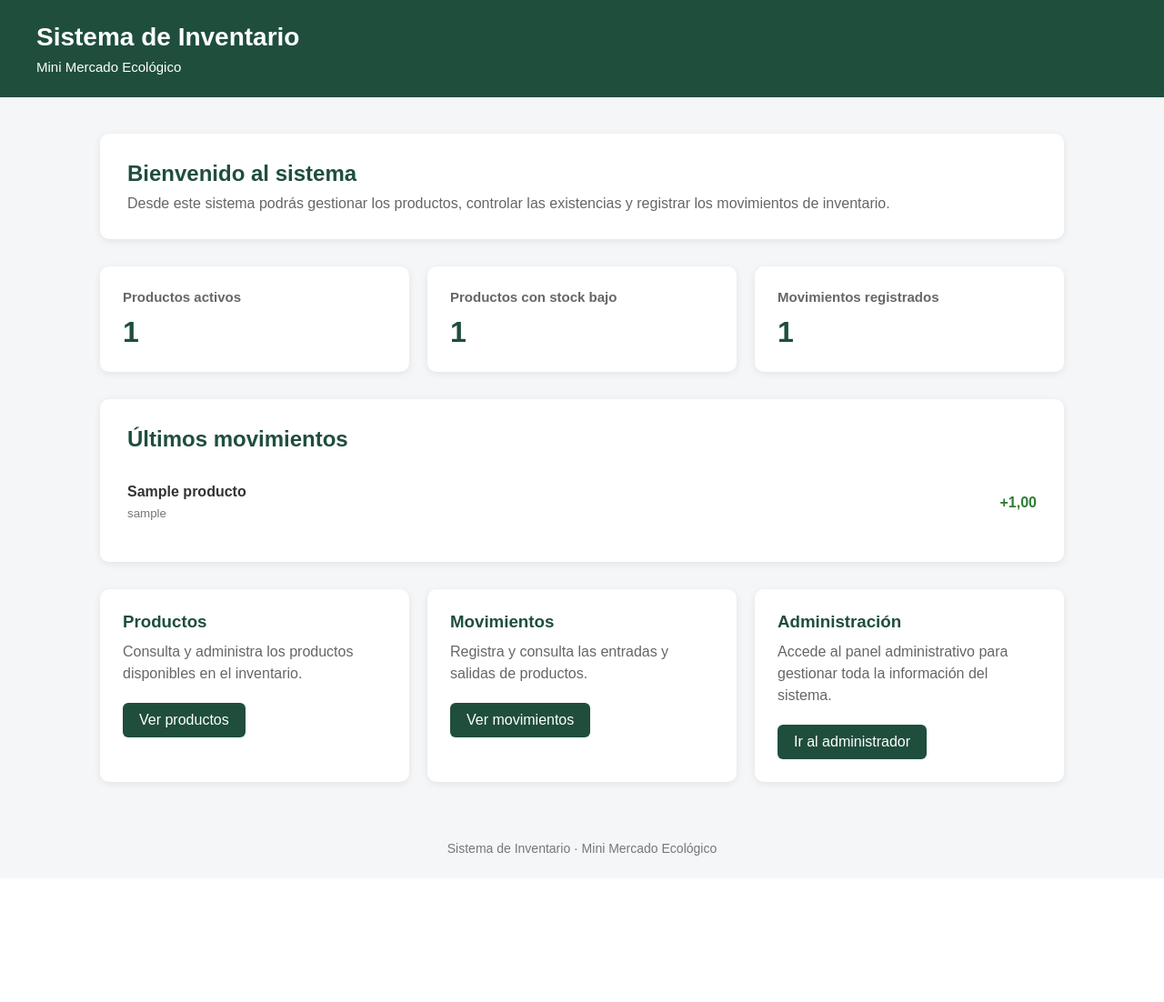
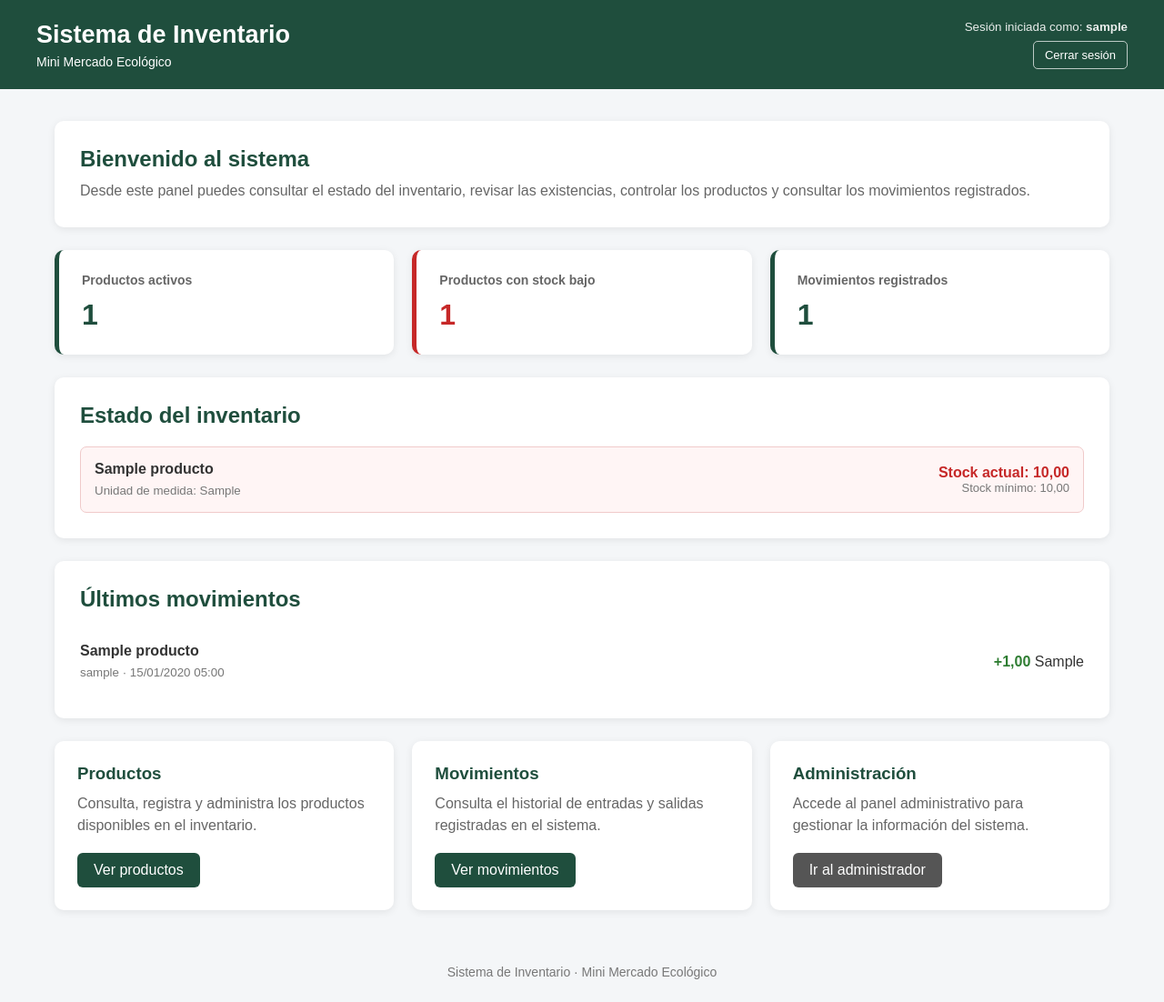
Before and after one commit to Scabezaspaz/Proyecto-Practica-Minimercado, a Django app: page / in a window 1280 px wide. Shown: the whole page at 91% size. Before the commit the page ends 941 px from the top, so only its background shows below. Run offline with Django 5.2, Linux system fonts and the light colour scheme; a user stored in the database is signed in; tables that the repository leaves empty hold one stand-in row (values such as "Sample post").

Commit message:
Avance del Backend 80-85

```diff
--- a/inventario/templates/inventario/inicio.html
+++ b/inventario/templates/inventario/inicio.html
@@ -1,12 +1,16 @@
 <!DOCTYPE html>
 <html lang="es">
+
 <head>
+
     <meta charset="UTF-8">
+
     <meta name="viewport" content="width=device-width, initial-scale=1.0">
 
-    <title>Sistema de Inventario</title>
+    <title>Inicio - Sistema de Inventario</title>
 
     <style>
+
         * {
             box-sizing: border-box;
             margin: 0;
@@ -22,46 +26,81 @@
         header {
             background-color: #1f4e3d;
             color: white;
-            padding: 25px 40px;
+            padding: 22px 40px;
+        }
+
+        .header-contenido {
+            max-width: 1200px;
+            margin: auto;
+            display: flex;
+            justify-content: space-between;
+            align-items: center;
+            gap: 20px;
         }
 
         header h1 {
-            font-size: 28px;
-            margin-bottom: 8px;
+            font-size: 27px;
+            margin-bottom: 6px;
         }
 
         header p {
-            font-size: 15px;
+            font-size: 14px;
+        }
+
+        .usuario-header {
+            text-align: right;
+        }
+
+        .usuario-header small {
+            display: block;
+            margin-bottom: 8px;
+            opacity: 0.9;
+        }
+
+        .cerrar-sesion {
+            display: inline-block;
+            color: white;
+            text-decoration: none;
+            border: 1px solid rgba(255, 255, 255, 0.7);
+            padding: 7px 12px;
+            border-radius: 5px;
+            font-size: 13px;
+        }
+
+        .cerrar-sesion:hover {
+            background-color: white;
+            color: #1f4e3d;
         }
 
         main {
-            max-width: 1100px;
-            margin: 40px auto;
+            max-width: 1200px;
+            margin: 35px auto;
             padding: 0 20px;
         }
 
         .bienvenida {
             background-color: white;
-            padding: 30px;
+            padding: 28px;
             border-radius: 10px;
-            margin-bottom: 30px;
+            margin-bottom: 25px;
             box-shadow: 0 2px 8px rgba(0, 0, 0, 0.08);
         }
 
         .bienvenida h2 {
-            margin-bottom: 10px;
             color: #1f4e3d;
+            margin-bottom: 9px;
         }
 
         .bienvenida p {
             color: #666;
+            line-height: 1.5;
         }
 
         .resumen {
             display: grid;
-            grid-template-columns: repeat(auto-fit, minmax(220px, 1fr));
+            grid-template-columns: repeat(3, 1fr);
             gap: 20px;
-            margin-bottom: 30px;
+            margin-bottom: 25px;
         }
 
         .indicador {
@@ -69,11 +108,16 @@
             padding: 25px;
             border-radius: 10px;
             box-shadow: 0 2px 8px rgba(0, 0, 0, 0.08);
+            border-left: 5px solid #1f4e3d;
+        }
+
+        .indicador.alerta {
+            border-left-color: #c62828;
         }
 
         .indicador h3 {
             color: #666;
-            font-size: 15px;
+            font-size: 14px;
             margin-bottom: 12px;
         }
 
@@ -83,25 +127,77 @@
             color: #1f4e3d;
         }
 
-        .movimientos {
+        .numero.alerta {
+            color: #c62828;
+        }
+
+        .seccion {
             background-color: white;
-            padding: 30px;
+            padding: 28px;
             border-radius: 10px;
-            margin-bottom: 30px;
+            margin-bottom: 25px;
             box-shadow: 0 2px 8px rgba(0, 0, 0, 0.08);
         }
 
-        .movimientos h2 {
+        .seccion h2 {
             color: #1f4e3d;
             margin-bottom: 20px;
+        }
+
+        .alerta-stock {
+            background-color: #fff5f5;
+            border: 1px solid #f0caca;
+            border-radius: 7px;
+            padding: 15px;
+            margin-bottom: 10px;
+            display: flex;
+            justify-content: space-between;
+            align-items: center;
+            gap: 15px;
+        }
+
+        .alerta-stock:last-child {
+            margin-bottom: 0;
+        }
+
+        .producto-alerta strong {
+            display: block;
+            margin-bottom: 5px;
+        }
+
+        .producto-alerta small {
+            color: #777;
+        }
+
+        .stock-valores {
+            text-align: right;
+            white-space: nowrap;
+        }
+
+        .stock-actual {
+            color: #c62828;
+            font-weight: bold;
+        }
+
+        .stock-minimo {
+            color: #777;
+            font-size: 13px;
+        }
+
+        .sin-alertas {
+            background-color: #f1f8f3;
+            color: #2e7d32;
+            padding: 15px;
+            border-radius: 7px;
         }
 
         .movimiento {
             display: flex;
             justify-content: space-between;
             align-items: center;
-            padding: 15px 0;
+            padding: 14px 0;
             border-bottom: 1px solid #eee;
+            gap: 20px;
         }
 
         .movimiento:last-child {
@@ -117,6 +213,11 @@
             color: #777;
         }
 
+        .movimiento-derecha {
+            text-align: right;
+            white-space: nowrap;
+        }
+
         .entrada {
             color: #2e7d32;
             font-weight: bold;
@@ -129,8 +230,9 @@
 
         .opciones {
             display: grid;
-            grid-template-columns: repeat(auto-fit, minmax(250px, 1fr));
+            grid-template-columns: repeat(3, 1fr);
             gap: 20px;
+            margin-bottom: 30px;
         }
 
         .tarjeta {
@@ -148,7 +250,7 @@
         .tarjeta p {
             color: #666;
             line-height: 1.5;
-            margin-bottom: 20px;
+            margin-bottom: 18px;
         }
 
         .boton {
@@ -164,74 +266,271 @@
             background-color: #16382d;
         }
 
+        .boton-secundario {
+            background-color: #555;
+        }
+
+        .boton-secundario:hover {
+            background-color: #333;
+        }
+
         footer {
             text-align: center;
             padding: 25px;
             color: #777;
             font-size: 14px;
         }
+
+        @media (max-width: 850px) {
+
+            .resumen,
+            .opciones {
+                grid-template-columns: 1fr;
+            }
+
+            .header-contenido {
+                align-items: flex-start;
+                flex-direction: column;
+            }
+
+            .usuario-header {
+                text-align: left;
+            }
+
+        }
+
+        @media (max-width: 600px) {
+
+            header {
+                padding: 20px;
+            }
+
+            main {
+                margin-top: 25px;
+            }
+
+            .alerta-stock,
+            .movimiento {
+                align-items: flex-start;
+                flex-direction: column;
+            }
+
+            .stock-valores,
+            .movimiento-derecha {
+                text-align: left;
+            }
+
+        }
+
     </style>
+
 </head>
+
 
 <body>
 
+
 <header>
-    <h1>Sistema de Inventario</h1>
-    <p>Mini Mercado Ecológico</p>
+
+    <div class="header-contenido">
+
+        <div>
+
+            <h1>Sistema de Inventario</h1>
+
+            <p>Mini Mercado Ecológico</p>
+
+        </div>
+
+
+        <div class="usuario-header">
+
+            <small>
+                Sesión iniciada como:
+                <strong>{{ request.user.username }}</strong>
+            </small>
+
+            <a
+                href="{% url 'logout' %}"
+                class="cerrar-sesion"
+            >
+                Cerrar sesión
+            </a>
+
+        </div>
+
+    </div>
+
 </header>
+
 
 <main>
 
+
+    <!-- BIENVENIDA -->
+
     <section class="bienvenida">
-        <h2>Bienvenido al sistema</h2>
+
+        <h2>
+            Bienvenido al sistema
+        </h2>
 
         <p>
-            Desde este sistema podrás gestionar los productos,
-            controlar las existencias y registrar los movimientos
-            de inventario.
+            Desde este panel puedes consultar el estado del inventario,
+            revisar las existencias, controlar los productos y consultar
+            los movimientos registrados.
         </p>
+
     </section>
 
 
-    <!-- RESUMEN DEL INVENTARIO -->
+    <!-- RESUMEN -->
 
     <section class="resumen">
 
+
         <div class="indicador">
-            <h3>Productos activos</h3>
+
+            <h3>
+                Productos activos
+            </h3>
+
             <div class="numero">
                 {{ total_productos }}
             </div>
+
         </div>
 
-        <div class="indicador">
-            <h3>Productos con stock bajo</h3>
-            <div class="numero">
+
+        <div
+            class="indicador
+            {% if productos_stock_bajo > 0 %}
+                alerta
+            {% endif %}"
+        >
+
+            <h3>
+                Productos con stock bajo
+            </h3>
+
+            <div
+                class="numero
+                {% if productos_stock_bajo > 0 %}
+                    alerta
+                {% endif %}"
+            >
                 {{ productos_stock_bajo }}
             </div>
+
         </div>
 
+
         <div class="indicador">
-            <h3>Movimientos registrados</h3>
+
+            <h3>
+                Movimientos registrados
+            </h3>
+
             <div class="numero">
                 {{ total_movimientos }}
             </div>
+
         </div>
+
+
+    </section>
+
+
+    <!-- ALERTAS DE STOCK -->
+
+    <section class="seccion">
+
+        <h2>
+            Estado del inventario
+        </h2>
+
+
+        {% if productos_stock_bajo_lista %}
+
+
+            {% for producto in productos_stock_bajo_lista %}
+
+
+                <div class="alerta-stock">
+
+
+                    <div class="producto-alerta">
+
+                        <strong>
+                            {{ producto.nombre }}
+                        </strong>
+
+                        <small>
+                            Unidad de medida:
+                            {{ producto.unidad_medida }}
+                        </small>
+
+                    </div>
+
+
+                    <div class="stock-valores">
+
+                        <div class="stock-actual">
+
+                            Stock actual:
+                            {{ producto.stock_actual }}
+
+                        </div>
+
+                        <div class="stock-minimo">
+
+                            Stock mínimo:
+                            {{ producto.stock_minimo }}
+
+                        </div>
+
+                    </div>
+
+
+                </div>
+
+
+            {% endfor %}
+
+
+        {% else %}
+
+
+            <div class="sin-alertas">
+
+                ✓ No hay productos con stock bajo.
+
+            </div>
+
+
+        {% endif %}
+
 
     </section>
 
 
     <!-- ÚLTIMOS MOVIMIENTOS -->
 
-    <section class="movimientos">
+    <section class="seccion">
 
-        <h2>Últimos movimientos</h2>
+        <h2>
+            Últimos movimientos
+        </h2>
+
 
         {% if ultimos_movimientos %}
 
+
             {% for movimiento in ultimos_movimientos %}
 
+
                 <div class="movimiento">
+
 
                     <div class="movimiento-info">
 
@@ -240,72 +539,107 @@
                         </strong>
 
                         <small>
+
                             {{ movimiento.usuario.username }}
+
+                            ·
+
+                            {{ movimiento.fecha_movimiento|date:"d/m/Y H:i" }}
+
                         </small>
 
                     </div>
 
-                    <div>
+
+                    <div class="movimiento-derecha">
+
 
                         {% if movimiento.tipo_movimiento == 'ENTRADA' %}
 
                             <span class="entrada">
+
                                 +{{ movimiento.cantidad }}
+
                             </span>
 
                         {% else %}
 
                             <span class="salida">
+
                                 -{{ movimiento.cantidad }}
+
                             </span>
 
                         {% endif %}
 
+
+                        {{ movimiento.producto.unidad_medida }}
+
+
                     </div>
+
 
                 </div>
 
+
             {% endfor %}
+
 
         {% else %}
 
-            <p>No hay movimientos registrados.</p>
+
+            <p>
+                No hay movimientos registrados.
+            </p>
+
 
         {% endif %}
+
 
     </section>
 
 
-    <!-- OPCIONES -->
+    <!-- ACCESOS RÁPIDOS -->
 
     <section class="opciones">
 
+
         <div class="tarjeta">
 
-            <h3>Productos</h3>
+            <h3>
+                Productos
+            </h3>
 
             <p>
-                Consulta y administra los productos disponibles
-                en el inventario.
+                Consulta, registra y administra los productos
+                disponibles en el inventario.
             </p>
 
-            <a href="/productos/" class="boton">
-               Ver productos
-           </a>
+            <a
+                href="{% url 'productos' %}"
+                class="boton"
+            >
+                Ver productos
+            </a>
 
         </div>
 
 
         <div class="tarjeta">
 
-            <h3>Movimientos</h3>
+            <h3>
+                Movimientos
+            </h3>
 
             <p>
-                Registra y consulta las entradas y salidas
-                de productos.
+                Consulta el historial de entradas y salidas
+                registradas en el sistema.
             </p>
 
-            <a href="/admin/inventario/movimiento/" class="boton">
+            <a
+                href="{% url 'movimientos' %}"
+                class="boton"
+            >
                 Ver movimientos
             </a>
 
@@ -314,27 +648,38 @@
 
         <div class="tarjeta">
 
-            <h3>Administración</h3>
+            <h3>
+                Administración
+            </h3>
 
             <p>
                 Accede al panel administrativo para gestionar
-                toda la información del sistema.
+                la información del sistema.
             </p>
 
-            <a href="/admin/" class="boton">
+            <a
+                href="/admin/"
+                class="boton boton-secundario"
+            >
                 Ir al administrador
             </a>
 
         </div>
 
+
     </section>
+
 
 </main>
 
 
 <footer>
+
     Sistema de Inventario · Mini Mercado Ecológico
+
 </footer>
 
+
 </body>
+
 </html>
--- a/inventario/views.py
+++ b/inventario/views.py
@@ -1,6 +1,6 @@
 from django.shortcuts import render, redirect, get_object_or_404
 from django.db import models
-from django.contrib.auth.decorators import login_required
+from django.contrib.auth.decorators import login_required, permission_required
 from django.contrib.auth import authenticate, login, logout
 
 from .models import Producto, Movimiento
@@ -8,13 +8,18 @@ from .models import Producto, Movimiento
 
 @login_required(login_url='login')
 def inicio(request):
-    productos = Producto.objects.filter(activo=True)
+
+    productos = Producto.objects.filter(
+        activo=True
+    )
 
     total_productos = productos.count()
 
-    productos_stock_bajo = productos.filter(
+    productos_stock_bajo_lista = productos.filter(
         stock_actual__lte=models.F('stock_minimo')
-    ).count()
+    ).order_by('nombre')
+
+    productos_stock_bajo = productos_stock_bajo_lista.count()
 
     total_movimientos = Movimiento.objects.count()
 
@@ -26,6 +31,7 @@ def inicio(request):
     contexto = {
         'total_productos': total_productos,
         'productos_stock_bajo': productos_stock_bajo,
+        'productos_stock_bajo_lista': productos_stock_bajo_lista,
         'total_movimientos': total_movimientos,
         'ultimos_movimientos': ultimos_movimientos,
     }
@@ -39,7 +45,11 @@ def inicio(request):
 
 @login_required(login_url='login')
 def productos(request):
-    consulta = request.GET.get('q', '').strip()
+
+    consulta = request.GET.get(
+        'q',
+        ''
+    ).strip()
 
     productos = Producto.objects.filter(
         activo=True
@@ -50,7 +60,9 @@ def productos(request):
             nombre__icontains=consulta
         )
 
-    productos = productos.order_by('nombre')
+    productos = productos.order_by(
+        'nombre'
+    )
 
     contexto = {
         'productos': productos,
@@ -65,15 +77,38 @@ def productos(request):
 
 
 @login_required(login_url='login')
+@permission_required(
+    'inventario.add_producto',
+    raise_exception=True
+)
 def nuevo_producto(request):
 
     if request.method == 'POST':
 
-        nombre = request.POST.get('nombre', '').strip()
-        descripcion = request.POST.get('descripcion', '').strip()
-        unidad_medida = request.POST.get('unidad_medida', '').strip()
-        stock_actual = request.POST.get('stock_actual', '').strip()
-        stock_minimo = request.POST.get('stock_minimo', '').strip()
+        nombre = request.POST.get(
+            'nombre',
+            ''
+        ).strip()
+
+        descripcion = request.POST.get(
+            'descripcion',
+            ''
+        ).strip()
+
+        unidad_medida = request.POST.get(
+            'unidad_medida',
+            ''
+        ).strip()
+
+        stock_actual = request.POST.get(
+            'stock_actual',
+            ''
+        ).strip()
+
+        stock_minimo = request.POST.get(
+            'stock_minimo',
+            ''
+        ).strip()
 
         errores = []
 
@@ -100,6 +135,7 @@ def nuevo_producto(request):
         if not errores:
 
             try:
+
                 producto = Producto(
                     nombre=nombre,
                     descripcion=descripcion,
@@ -111,9 +147,12 @@ def nuevo_producto(request):
                 producto.full_clean()
                 producto.save()
 
-                return redirect('productos')
+                return redirect(
+                    'productos'
+                )
 
             except Exception:
+
                 errores.append(
                     'No fue posible registrar el producto. '
                     'Verifica los valores ingresados.'
@@ -141,7 +180,14 @@ def nuevo_producto(request):
 
 
 @login_required(login_url='login')
-def editar_producto(request, producto_id):
+@permission_required(
+    'inventario.change_producto',
+    raise_exception=True
+)
+def editar_producto(
+    request,
+    producto_id
+):
 
     producto = get_object_or_404(
         Producto,
@@ -151,10 +197,25 @@ def editar_producto(request, producto_id):
 
     if request.method == 'POST':
 
-        nombre = request.POST.get('nombre', '').strip()
-        descripcion = request.POST.get('descripcion', '').strip()
-        unidad_medida = request.POST.get('unidad_medida', '').strip()
-        stock_minimo = request.POST.get('stock_minimo', '').strip()
+        nombre = request.POST.get(
+            'nombre',
+            ''
+        ).strip()
+
+        descripcion = request.POST.get(
+            'descripcion',
+            ''
+        ).strip()
+
+        unidad_medida = request.POST.get(
+            'unidad_medida',
+            ''
+        ).strip()
+
+        stock_minimo = request.POST.get(
+            'stock_minimo',
+            ''
+        ).strip()
 
         errores = []
 
@@ -176,6 +237,7 @@ def editar_producto(request, producto_id):
         if not errores:
 
             try:
+
                 producto.nombre = nombre
                 producto.descripcion = descripcion
                 producto.unidad_medida = unidad_medida
@@ -184,9 +246,12 @@ def editar_producto(request, producto_id):
                 producto.full_clean()
                 producto.save()
 
-                return redirect('productos')
+                return redirect(
+                    'productos'
+                )
 
             except Exception:
+
                 errores.append(
                     'No fue posible actualizar el producto. '
                     'Verifica los valores ingresados.'
@@ -219,7 +284,14 @@ def editar_producto(request, producto_id):
 
 
 @login_required(login_url='login')
-def registrar_entrada(request, producto_id):
+@permission_required(
+    'inventario.add_movimiento',
+    raise_exception=True
+)
+def registrar_entrada(
+    request,
+    producto_id
+):
 
     producto = get_object_or_404(
         Producto,
@@ -249,6 +321,7 @@ def registrar_entrada(request, producto_id):
         if not errores:
 
             try:
+
                 movimiento = Movimiento(
                     producto=producto,
                     usuario=request.user,
@@ -259,7 +332,9 @@ def registrar_entrada(request, producto_id):
 
                 movimiento.save()
 
-                return redirect('productos')
+                return redirect(
+                    'productos'
+                )
 
             except Exception as e:
 
@@ -292,7 +367,14 @@ def registrar_entrada(request, producto_id):
 
 
 @login_required(login_url='login')
-def registrar_salida(request, producto_id):
+@permission_required(
+    'inventario.add_movimiento',
+    raise_exception=True
+)
+def registrar_salida(
+    request,
+    producto_id
+):
 
     producto = get_object_or_404(
         Producto,
@@ -322,6 +404,7 @@ def registrar_salida(request, producto_id):
         if not errores:
 
             try:
+
                 movimiento = Movimiento(
                     producto=producto,
                     usuario=request.user,
@@ -332,7 +415,9 @@ def registrar_salida(request, producto_id):
 
                 movimiento.save()
 
-                return redirect('productos')
+                return redirect(
+                    'productos'
+                )
 
             except Exception as e:
 
@@ -438,12 +523,19 @@ def movimientos(request):
 def iniciar_sesion(request):
 
     if request.user.is_authenticated:
-        return redirect('inicio')
+        return redirect(
+            'inicio'
+        )
 
     if request.method == 'POST':
 
-        usuario = request.POST.get('usuario')
-        contraseña = request.POST.get('contraseña')
+        usuario = request.POST.get(
+            'usuario'
+        )
+
+        contraseña = request.POST.get(
+            'contraseña'
+        )
 
         usuario_autenticado = authenticate(
             request,
@@ -458,7 +550,9 @@ def iniciar_sesion(request):
                 usuario_autenticado
             )
 
-            return redirect('inicio')
+            return redirect(
+                'inicio'
+            )
 
         return render(
             request,
@@ -481,4 +575,6 @@ def cerrar_sesion(request):
 
     logout(request)
 
-    return redirect('login')
+    return redirect(
+        'login'
+    )
```
